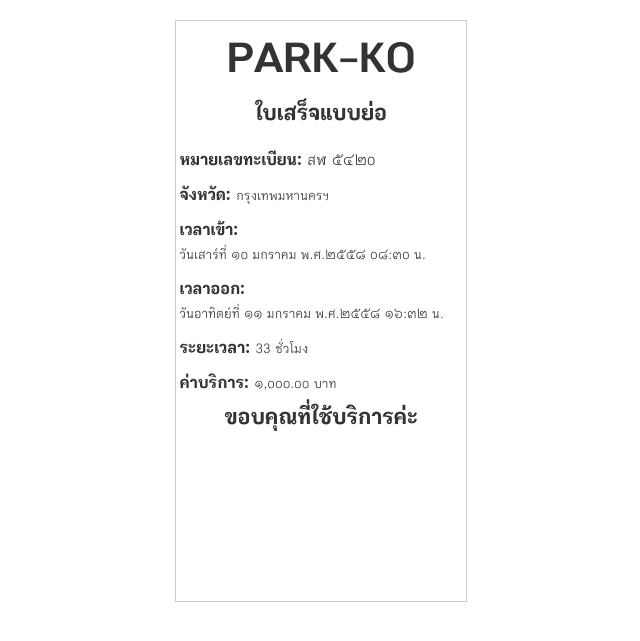
After one commit to github-sprint3r/parkko-201501, a PHP site: page /print.php in a window 1280 px wide. The commit adds this page. Shown: the top 641 px of the page, without its empty margins (319-959 px from the left). Run offline with PHP 8.4, Linux system fonts and the light colour scheme; some libraries are stand-ins or nearby versions.

Commit message:
[Added] Print layout [Added] Convert date thai library [Added] Convert number thai library

```diff
--- /dev/null
+++ b/assets/css/parkko.css
@@ -0,0 +1,36 @@
+@CHARSET "UTF-8";
+
+#border {
+	width: 7.7cm;
+	height: 15.4cm;
+	border: 1px solid #ccc;
+	margin-right: auto;
+	margin-left: auto;
+	padding: 3px;
+}
+
+#border .header,#border .footer {
+	text-align: center;
+}
+
+#border .border {
+	margin-top: 20px;
+}
+
+
+#border .header strong, #border .footer strong {
+	font-size: 24px;
+}
+
+#border .border-row {
+	margin-bottom: 10px;
+	display: block;
+}
+
+#border .border-row strong {
+	font-size: 18px;
+}
+
+#border .border-row .value {
+	font-size: 14px;
+}
--- a/assets/font/boon/css/boon.css
+++ b/assets/font/boon/css/boon.css
@@ -56,7 +56,6 @@
 
 /* line 28, ../_sass/boon.sass */
 body {
-  max-width: 600px;
   margin: 0 auto;
   padding: 20px;
   font-size: 16px;
@@ -65,8 +64,6 @@ body {
   font-weight: 300;
   font-style: normal;
   text-rendering: optimizeLegibility;
-  background: #f3f3f3;
-  color: #333333;
 }
 /* line 41, ../_sass/boon.sass */
 body code, body pre {
--- a/library/ParkkoClass.php
+++ b/library/ParkkoClass.php
@@ -2,8 +2,43 @@
 class ParkkoClass {
 	function convertToThaiNumber($num){
 		return str_replace(array( '0' , '1' , '2' , '3' , '4' , '5' , '6' ,'7' , '8' , '9' ),
-		array( "o" , "๑" , "๒" , "๓" , "๔" , "๕" , "๖" , "๗" , "๘" , "๙" ),
-		$num);
-	};
+		array( "o" , "๑" , "๒" , "๓" , "๔" , "๕" , "๖" , "๗" , "๘" , "๙" ),  $num);
+	}
+
+	function thai_date($time){
+	   $thai_day_arr=array("อาทิตย์","จันทร์","อังคาร","พุธ","พฤหัสบดี","ศุกร์","เสาร์");
+		$thai_month_arr=array(
+		    "0"=>"",
+		    "1"=>"มกราคม",
+		    "2"=>"กุมภาพันธ์",
+		    "3"=>"มีนาคม",
+		    "4"=>"เมษายน",
+		    "5"=>"พฤษภาคม",
+		    "6"=>"มิถุนายน",
+		    "7"=>"กรกฎาคม",
+		    "8"=>"สิงหาคม",
+		    "9"=>"กันยายน",
+		    "10"=>"ตุลาคม",
+		    "11"=>"พฤศจิกายน",
+		    "12"=>"ธันวาคม"
+		);
+
+	    $thai_date_return="วัน".$thai_day_arr[date("w",$time)];
+	    $thai_date_return.= "ที่ ".$this->convertToThaiNumber(date("j",$time));
+	    $thai_date_return.= " ".$thai_month_arr[date("n",$time)];
+	    $thai_date_return.= " พ.ศ.".$this->convertToThaiNumber((date("Y",$time)+543));
+	    $thai_date_return.= "  ".$this->convertToThaiNumber(date("H:i",$time))." น.";
+	    return $thai_date_return;
+	}
+
+	function timeDuration($begin, $end){
+	    $remain = intval(strtotime($end) - strtotime($begin));
+	    $hour=ceil($remain/3600);
+	    //$l_hour=$remain%3600;
+	    //$minute=floor($l_hour/60);
+	    //$second=$l_hour%60;
+	    //return $hour." ชั่วโมง ".$minute." นาที";
+	    return $hour." ชั่วโมง";
+	}
 }
 ?>
--- /dev/null
+++ b/print.php
@@ -0,0 +1,56 @@
+<?php
+include_once('library/ParkkoClass.php');
+$parkko = new ParkkoClass();
+?>
+<!DOCTYPE html>
+<html lang="en">
+<head>
+<meta http-equiv="content-type" content="text/html; charset=UTF-8">
+<meta charset="utf-8">
+<title>Print</title>
+<meta name="generator" content="Bootply" />
+<meta name="viewport"
+	content="width=device-width, initial-scale=1, maximum-scale=1">
+<link
+	href="//maxcdn.bootstrapcdn.com/bootstrap/3.2.0/css/bootstrap.min.css"
+	rel="stylesheet">
+<link rel="stylesheet"
+	href="/assets/font/boon/css/customized-bootstrap.css">
+<link rel="stylesheet" href="/assets/font/boon/css/boon.css">
+<link rel="stylesheet" href="/assets/css/parkko.css">
+<!--[if lt IE 9]>
+          <script src="//html5shim.googlecode.com/svn/trunk/html5.js"></script>
+        <![endif]-->
+</head>
+
+<body>
+
+<div id="border">
+	<div class="header">
+		<h1>PARK-KO</h1>
+		<strong>ใบเสร็จแบบย่อ</strong>
+	</div>
+	<div class="border">
+		<span class="border-row"><strong>หมายเลขทะเบียน: </strong><?php echo $parkko->convertToThaiNumber('สฬ 5420')?></span>
+		<span class="border-row"><strong>จังหวัด: </strong><span class="value">กรุงเทพมหานครฯ</span></span>
+		<span class="border-row"><strong>เวลาเข้า: </strong><br/><span class="value"><?php echo $parkko->thai_date(strtotime('2015-01-10 08:30'))?></span></span>
+		<span class="border-row"><strong>เวลาออก: </strong><br/><span class="value"><?php echo $parkko->thai_date(strtotime('2015-01-11 16:32'))?></span></span>
+		<span class="border-row"><strong>ระยะเวลา: </strong><span class="value"><?php echo $parkko->timeDuration('2015-01-10 08:30', '2015-01-11 16:32')?></span></span>
+		<span class="border-row"><strong>ค่าบริการ: </strong><span class="value"><?php echo $parkko->convertToThaiNumber(number_format('1000', 2))?> บาท</span></span>
+	</div>
+	<div class="footer">
+		<strong>ขอบคุณที่ใช้บริการค่ะ</strong>
+	</div>
+</div>
+
+<script type='text/javascript'
+	src="//ajax.googleapis.com/ajax/libs/jquery/1.9.1/jquery.min.js"></script>
+<script type='text/javascript'
+	src="//maxcdn.bootstrapcdn.com/bootstrap/3.2.0/js/bootstrap.min.js"></script>
+<script type="text/javascript" src="/assets/font/boon/js/fittext.js"></script>
+<script type="text/javascript">
+    fitText(document.getElementById('title'), 0.5);
+  </script>
+
+</body>
+</html>
```
Also changed, not shown: test/font.html (+0 -2 lines), 4 other files.
